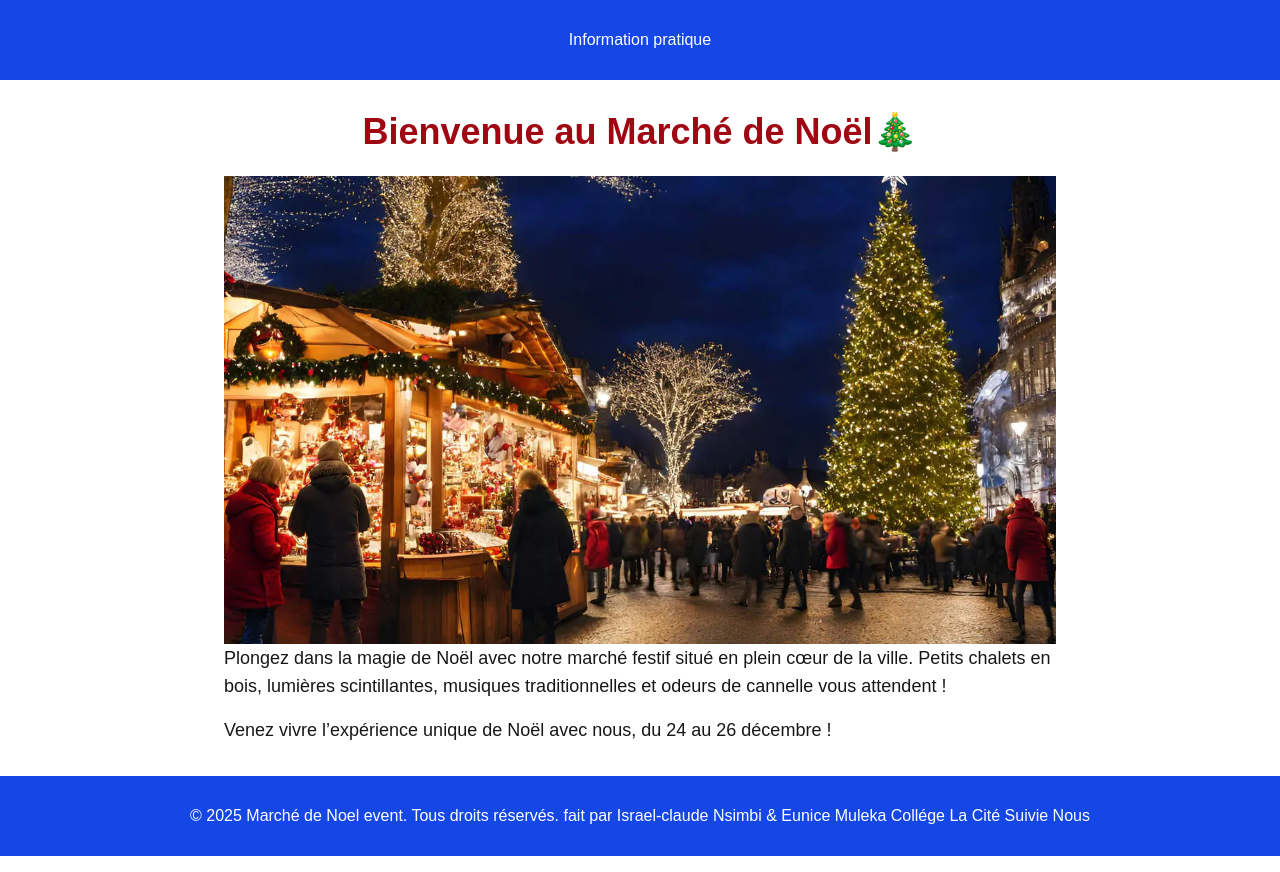
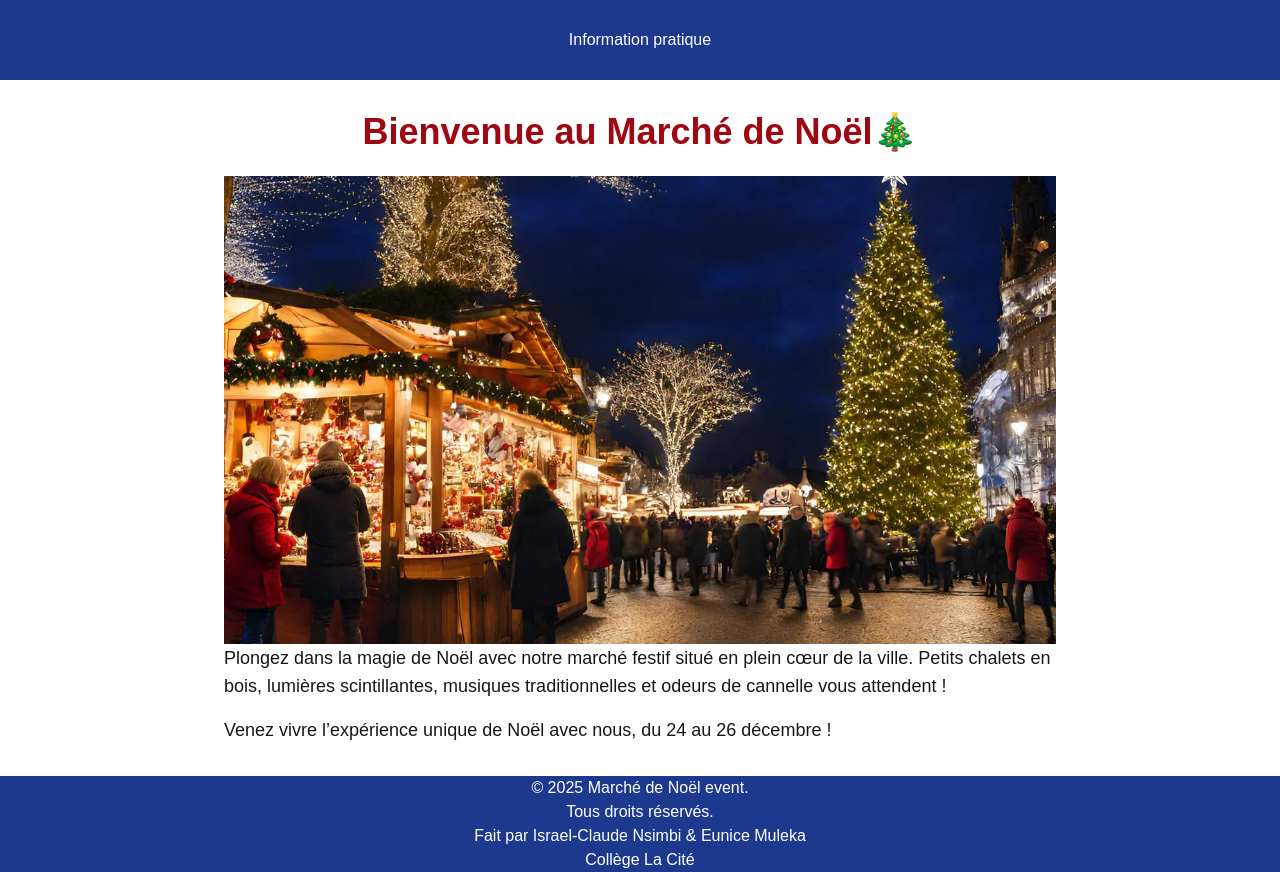
Before and after one commit to Isni-512/event-app, a Next.js app: page / in a window 1280 px wide. Built offline with nearby package versions, Linux system fonts and the light colour scheme.

Commit message:
ChangementCssFooter

```diff
--- a/components/Footer.jsx
+++ b/components/Footer.jsx
@@ -1,10 +1,11 @@
 export default function Footer() {
     return (
-        <footer className="flex justify-center h-20 items-center bg-blue-700 text-white">
-            &copy; 2025 Marché de Noel event. Tous droits réservés.
-            fait par Israel-claude Nsimbi & Eunice Muleka
-            Collége La Cité
-            Suivie Nous
+        <footer className="flex flex-col justify-center items-center h-auto text-center bg-blue-900 text-white">
+
+      <p>&copy; 2025 Marché de Noël event.</p>
+      <p>Tous droits réservés.</p>
+      <p>Fait par Israel-Claude Nsimbi &amp; Eunice Muleka</p>
+      <p>Collège La Cité</p>
         </footer>
     );
 }
--- a/components/Header.jsx
+++ b/components/Header.jsx
@@ -1,7 +1,7 @@
 
 export default function Header() {
     return (
-        <header className="flex justify-center h-20 items-center bg-blue-700 text-white">
+        <header className="flex justify-center h-20 items-center bg-blue-900 text-white">
             Information pratique
         </header>
     );
```
Also changed, not shown: package.json (+16 -1 lines), 1 other file (tests, documents, lock files or other folders).
